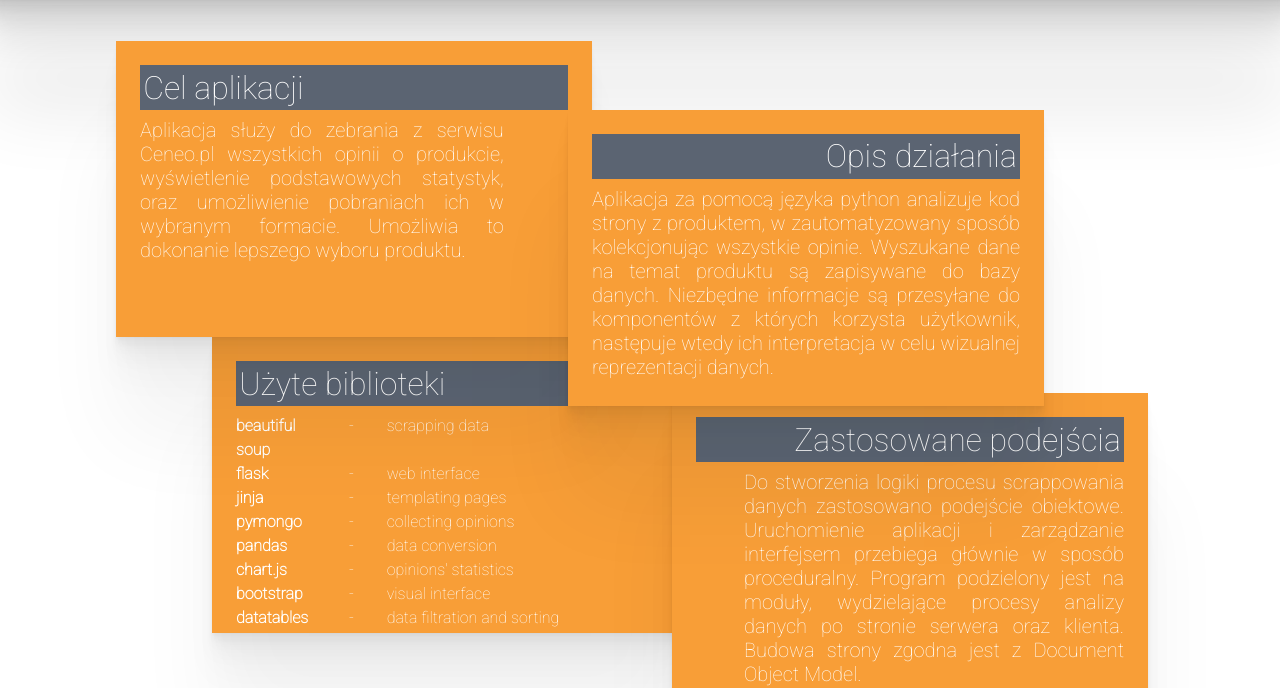
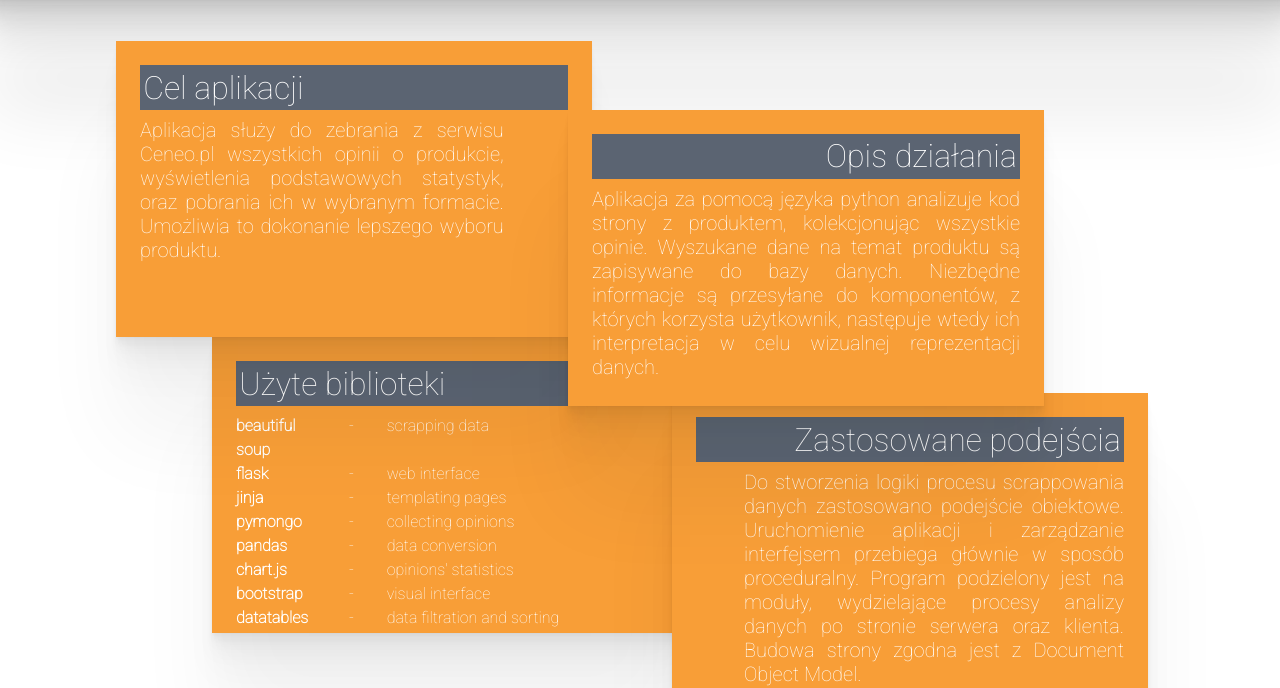
Before and after one commit to cieslakamil/web-scrapper, a Flask app: page / in a window 1280 px wide. Shown: the part 45-733 px from the top of the page. Run offline with Flask 2, Linux system fonts and the light colour scheme; some libraries are stand-ins or nearby versions.

Commit message:
homepage text fix

```diff
--- a/templates/index.html
+++ b/templates/index.html
@@ -12,8 +12,8 @@
             <span>
                 <h5>
                     Aplikacja służy do zebrania z serwisu Ceneo.pl
-                    wszystkich opinii o produkcie, wyświetlenie podstawowych
-                    statystyk, oraz umożliwienie pobraniach ich w wybranym formacie.
+                    wszystkich opinii o produkcie, wyświetlenia podstawowych
+                    statystyk, oraz pobrania ich w wybranym formacie.
                     Umożliwia to dokonanie lepszego wyboru produktu.
                 </h5>
             </span>
@@ -24,8 +24,8 @@
             </h2>
             <div class="col">
                 <h5>
-                    Aplikacja za pomocą języka python analizuje kod strony z produktem, w zautomatyzowany sposób kolekcjonując wszystkie opinie. Wyszukane dane na temat produktu są zapisywane do bazy danych. Niezbędne informacje są przesyłane do komponentów z których korzysta
-                    użytkownik, następuje wtedy ich interpretacja w celu wizualnej reprezentacji danych.
+                    Aplikacja za pomocą języka python analizuje kod strony z produktem, kolekcjonując wszystkie opinie. Wyszukane dane na temat produktu są zapisywane do bazy danych. Niezbędne informacje są przesyłane do komponentów, z których korzysta użytkownik, następuje
+                    wtedy ich interpretacja w celu wizualnej reprezentacji danych.
 
                 </h5>
             </div>
```
